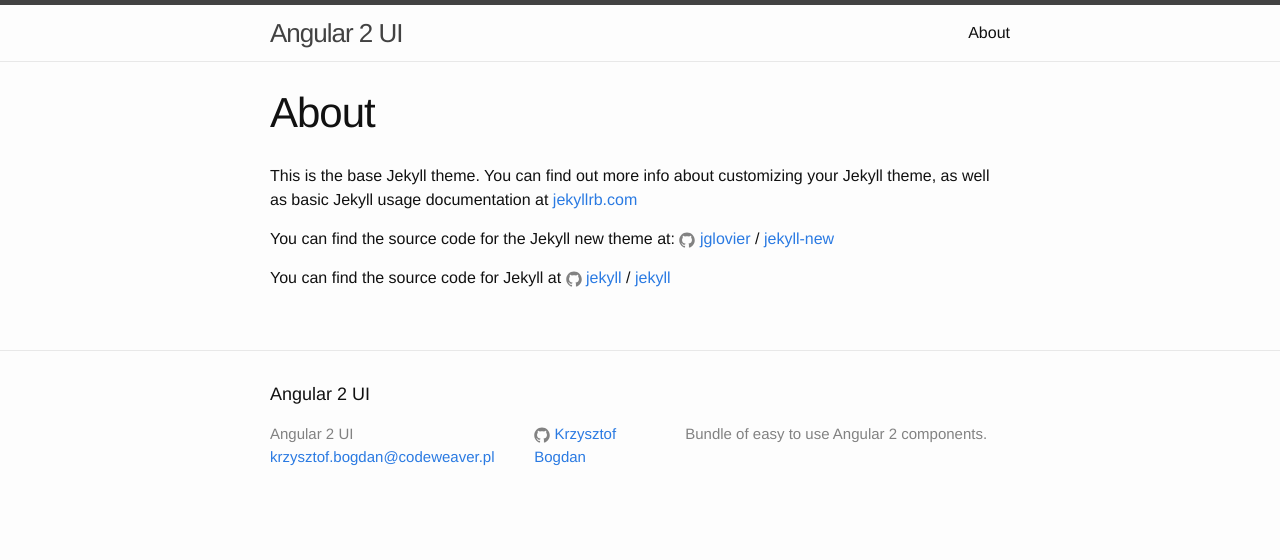
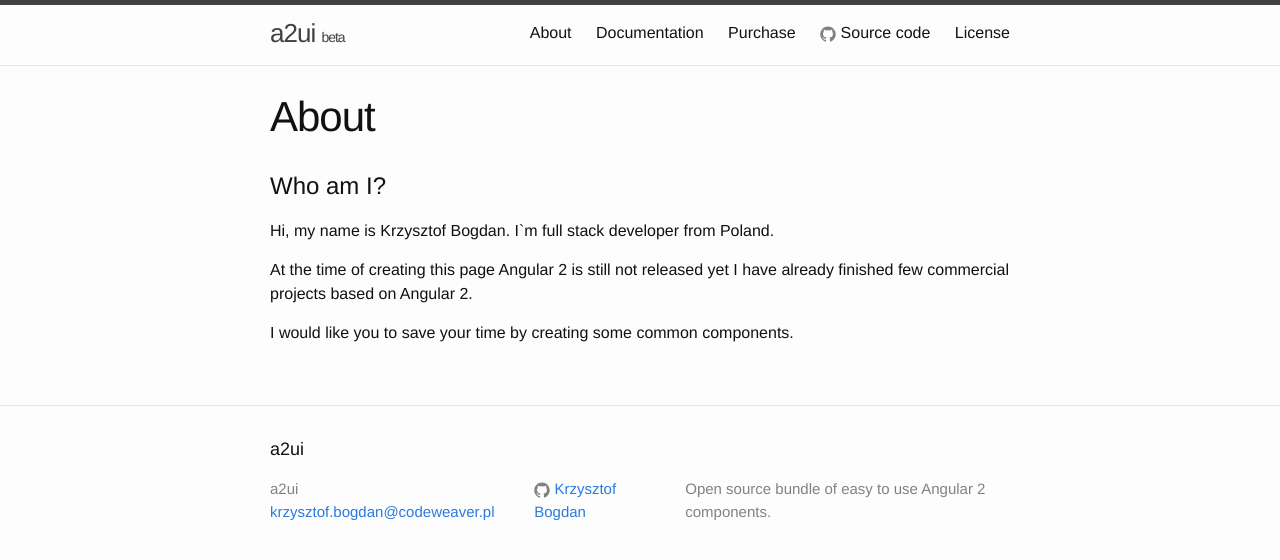
Before and after one commit to Zarysiek/a2ui-site, a Jekyll site: the page built from about/about.md, in a window 1280 px wide. Shown: the top 560 px of the page. Built offline with Jekyll 4.4.1, drawn with Linux system fonts in a browser that asks for light colours.

Commit message:
Site wip

```diff
--- a/_config.yml
+++ b/_config.yml
@@ -6,10 +6,10 @@
 # 'jekyll serve'. If you change this file, please restart the server process.
 
 # Site settings
-title: Angular 2 UI
+title: a2ui
 email: krzysztof.bogdan@codeweaver.pl
 description: > # this means to ignore newlines until "baseurl:"
-  Bundle of easy to use Angular 2 components.
+  Open source bundle of easy to use Angular 2 components.
 baseurl: "" # the subpath of your site, e.g. /blog
 url: "http://a2ui.com" # the base hostname & protocol for your site
 github_username:  Krzysztof Bogdan
--- a/_includes/header.html
+++ b/_includes/header.html
@@ -2,7 +2,7 @@
 
   <div class="wrapper">
 
-    <a class="site-title" href="{{ site.baseurl }}/">{{ site.title }}</a>
+    <a class="site-title" href="{{ site.baseurl }}/">{{ site.title }} <small>beta</small></a>
 
     <nav class="site-nav">
       <a href="#" class="menu-icon">
@@ -19,6 +19,11 @@
           <a class="page-link" href="{{ my_page.url | prepend: site.baseurl }}">{{ my_page.title }}</a>
           {% endif %}
         {% endfor %}
+
+        <a class="page-link" href="https://github.com/KrzysztofBogdan/a2ui">
+          <span class="icon icon--github">{% include icon-github.svg %}</span> Source code
+        </a>
+        <a class="page-link" href="https://github.com/KrzysztofBogdan/a2ui/blob/master/License.md">License</a>
       </div>
     </nav>
 
--- a/_sass/_base.scss
+++ b/_sass/_base.scss
@@ -204,3 +204,8 @@
         }
     }
 }
+
+
+small {
+    font-size: $small-font-size;
+}
--- a/about/about.md
+++ b/about/about.md
@@ -4,12 +4,11 @@
 permalink: /about/
 ---
 
-This is the base Jekyll theme. You can find out more info about customizing your Jekyll theme, as well as basic Jekyll usage documentation at [jekyllrb.com](http://jekyllrb.com/)
 
-You can find the source code for the Jekyll new theme at:
-{% include icon-github.html username="jglovier" %} /
-[jekyll-new](https://github.com/jglovier/jekyll-new)
+# Who am I?
+Hi, my name is Krzysztof Bogdan. I`m full stack developer from Poland.
 
-You can find the source code for Jekyll at
-{% include icon-github.html username="jekyll" %} /
-[jekyll](https://github.com/jekyll/jekyll)
+At the time of creating this page Angular 2 is still not released yet
+I have already finished few commercial projects based on Angular 2.
+
+I would like you to save your time by creating some common components.
--- a/index.html
+++ b/index.html
@@ -4,7 +4,7 @@
 
 <div class="home">
 
-  <h1 class="page-heading">Bundle of easy to use Angular 2 components.</h1>
+  <h1 class="page-heading">{{ site.description | xml_escape }}</h1>
 
   <ul class="post-list">
       <li>
```
Also changed, not shown: _includes/main.md (+3 -3 lines), _posts/2016-07-11-welcome-to-jekyll.markdown (deleted, +0 -25 lines), documentation/documentation.md (added, +12 -0 lines), purchase/purchase.md (added, +8 -0 lines).
